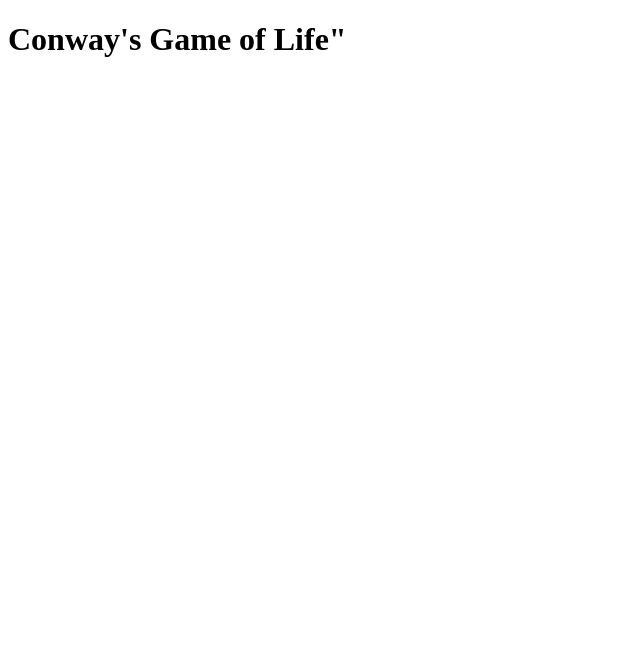
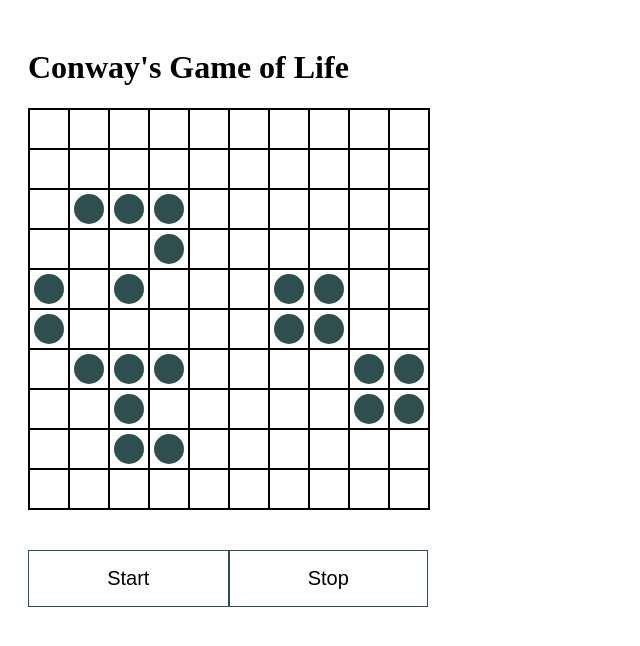
Before and after one commit to bassoGeorge/game-of-life, a React app: page / in a window 1280 px wide. Shown: the whole page, without its empty margins (0-640 px from the left). Built offline with nearby package versions, Linux system fonts and the light colour scheme.

Commit message:
Get a quick and dirty UI for the game

```diff
--- a/src/assets/scss/App.scss
+++ b/src/assets/scss/App.scss
@@ -2,3 +2,53 @@
 html, body {
 	height: 100%;
 }
+
+body {
+	padding: 20px;
+}
+
+$cellCount: 10;
+$cellSize: 40px;
+// Dirty styling
+.game-grid {
+	width: $cellCount * $cellSize;
+	height: $cellCount * $cellSize;
+	border: 1px solid black;
+	display: flex;
+	flex-direction: column;
+	.game-grid__row {
+		display: flex;
+		flex-grow: 1;
+	}
+}
+
+.cell {
+	border: 1px solid black;
+	flex-grow: 1;
+	padding: $cellSize / 10;
+	.cell__dot {
+		border-radius: 50%;
+		background-color: darkslategrey;
+		height: 100%;
+		width: 100%;
+	}
+	&.cell--dead {
+		.cell__dot {
+			visibility: hidden;
+		}
+	}
+}
+
+.game-controls {
+	margin-top: 40px;
+	display: flex;
+	width: $cellCount * $cellSize;
+	button {
+		font-size: 20px;
+		border: 1px solid darkslategrey;
+		background: none;
+		padding: 16px 40px;
+		flex-grow: 1;
+	}
+
+}
--- /dev/null
+++ b/src/components/app.js
@@ -0,0 +1,78 @@
+import React, {Fragment} from 'react'
+import {Cell} from './cell'
+import playGameOfLife from '../game'
+
+const spaceShipSetting = [
+	[false, false, true, false, false, false, false, false, false, false],
+	[true, false, true, false, false, false, false, false, false, false],
+	[false, true, true, false, false, false, false, false, false, false],
+	[false, false, false, false, false, false, false, false, false, false],
+	[false, false, false, false, false, false, false, false, false, false],
+	[false, false, false, false, false, false, false, false, false, false],
+	[false, false, false, false, false, false, false, false, false, false],
+	[false, false, false, false, false, false, false, false, false, false],
+	[false, false, false, false, false, false, false, false, false, false],
+	[false, false, false, false, false, false, false, false, false, false],
+]
+
+const randomGrid = [
+	[false, false, false, false, false, false, false, false, false, false],
+	[false, false, false, false, false, false, false, false, false, false],
+	[false, true , true , true , false, false, false, false, false, false],
+	[false, false, false, true , false, false, false, false, false, false],
+	[true , false, true , false, false, false, true , true , false, false],
+	[true , false, false, false, false, false, true , true , false, false],
+	[false, true , true , true , false, false, false, false, true , true ],
+	[false, false, true , false, false, false, false, false, true , true ],
+	[false, false, true , true , false, false, false, false, false, false],
+	[false, false, false, false, false, false, false, false, false, false],
+]
+export class App extends React.Component {
+	constructor(props) {
+
+		super(props);
+		this.state = {
+			grid: randomGrid
+		}
+
+		this.gameTimer = null;
+		this.game = playGameOfLife(this.state.grid);
+		this.startGame = this.startGame.bind(this);
+		this.stopGame = this.stopGame.bind(this);
+		this.run = this.run.bind(this);
+	}
+
+	startGame() {
+		this.run()
+		this.gameTimer = setInterval(this.run, 100)
+	}
+
+	stopGame() {
+		clearInterval(this.gameTimer);
+	}
+
+	run() {
+		this.setState({
+			grid: this.game()
+		});
+	}
+
+	render() {
+		return (
+			<Fragment>
+				<h1>Conway's Game of Life</h1>
+				<div className="app-container">
+					<div className="game-grid">
+						{this.state.grid.map(row => <div className="game-grid__row">
+							{row.map(cellState => <Cell isAlive={cellState}/>)}
+						</div>)}
+					</div>
+					<div className="game-controls">
+						<button onClick={this.startGame}>Start</button>
+						<button onClick={this.stopGame}>Stop</button>
+					</div>
+				</div>
+			</Fragment>
+		)
+	}
+}
--- /dev/null
+++ b/src/components/cell.js
@@ -0,0 +1,11 @@
+import React from 'react'
+
+export class Cell extends React.PureComponent {
+	render() {
+		return (
+			<div className={`cell cell--${this.props.isAlive ? 'alive' : 'dead'}`}>
+				<div className="cell__dot"/>
+			</div>
+		)
+	}
+}
--- a/src/index.js
+++ b/src/index.js
@@ -2,6 +2,7 @@ import React from 'react'
 import ReactDOM from 'react-dom'
 
 import "./assets/scss/App.scss"
+import {App} from './components/app'
 
 const wrapper = document.getElementById("app")
-wrapper && ReactDOM.render(<h1>Conway's Game of Life"</h1>, wrapper)
+wrapper && ReactDOM.render(<App />, wrapper)
```
